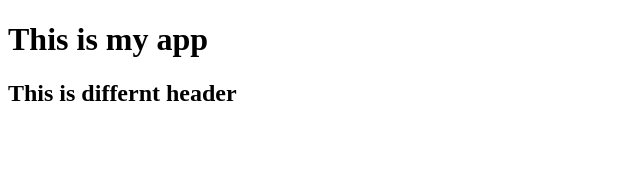
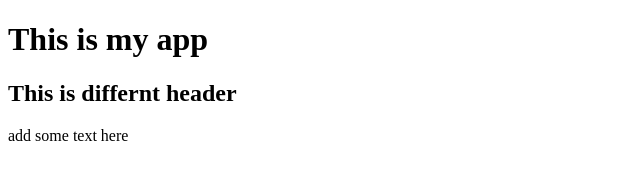
Before and after one commit to bencavins/urban-succotash, a plain HTML site: page index.html in a window 1280 px wide. Shown: the whole page, without its empty margins (0-640 px from the left). Drawn offline with Linux system fonts and the light colour scheme.

Commit message:
add a p tag

```diff
--- a/index.html
+++ b/index.html
@@ -6,5 +6,6 @@
     <body>
         <h1>This is my app</h1>
         <h2>This is differnt header</h2>
+        <p>add some text here</p>
     </body>
 </html>
```
